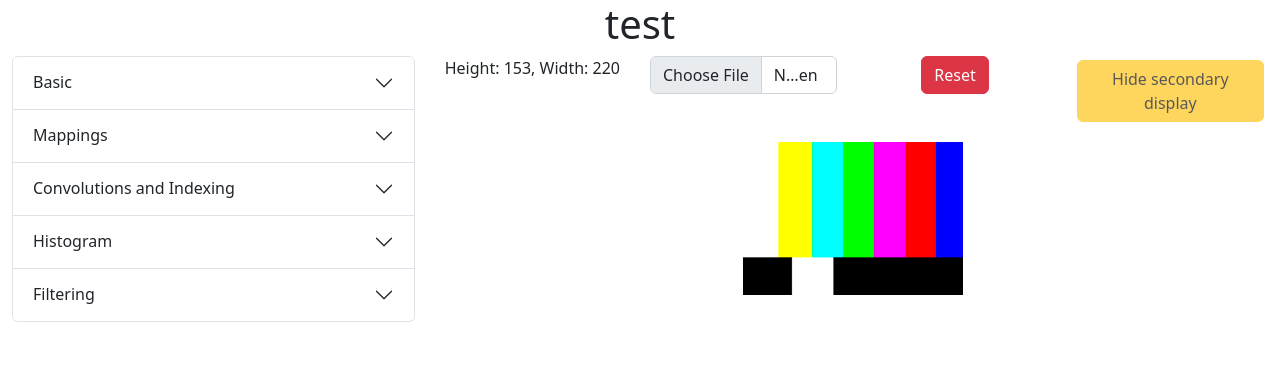
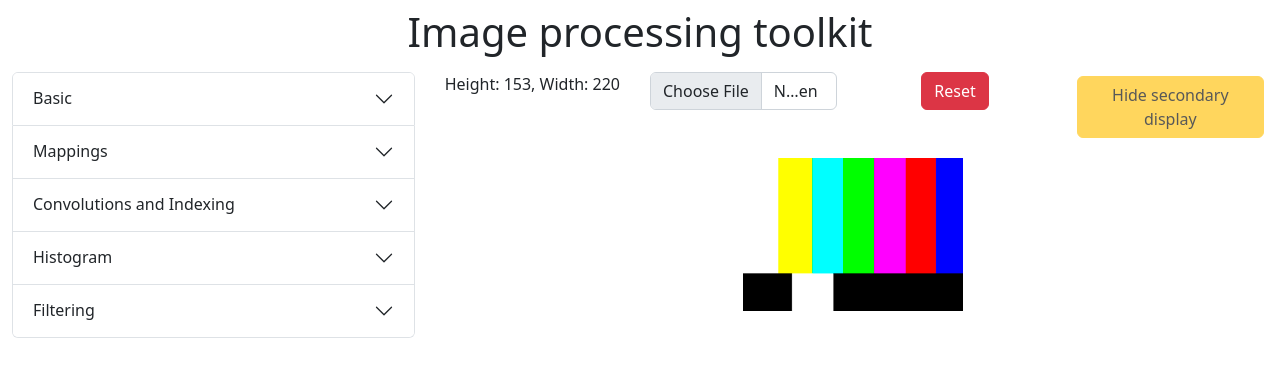
Before and after one commit to mdombrovsky/image-processing-toolkit, a React (Create React App) app: page / in a window 1280 px wide. Shown: the top 376 px of the page. Built offline with nearby package versions, Linux system fonts and the light colour scheme.

Commit message:
Add title

```diff
--- a/src/App.tsx
+++ b/src/App.tsx
@@ -6,7 +6,7 @@ import './App.css';
 function App() {
   return (
     <div className="App">
-      <h1>test</h1>
+      <h1 className="m-2 mb-3">Image processing toolkit</h1>
       <ImageProcessor />
     </div>
   );
```
